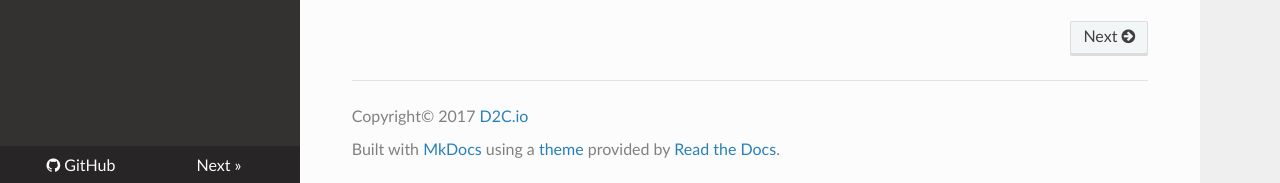
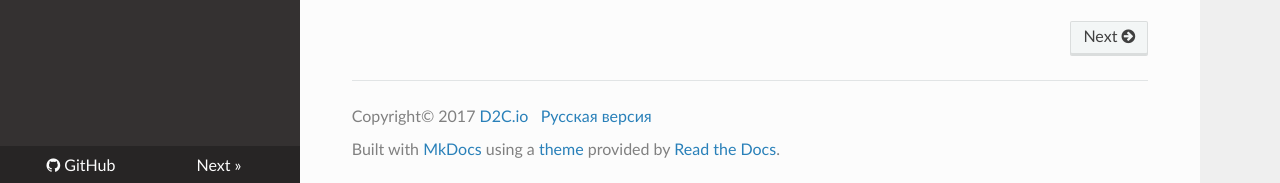
Before and after one commit to d2cio/docs, an MkDocs documentation site: the page built from docs/index.md, in a window 1280 px wide and 1269 px high. Shown: the part 1083-1266 px from the top of the window. Built offline with MkDocs 1.6.1, drawn with Linux system fonts in a browser that asks for light colours; nearby versions of some CDN libraries; old or Windows-style settings are respelled for this version of MkDocs.

Commit message:
link to ru version

```diff
--- a/mkdocs.yml
+++ b/mkdocs.yml
@@ -2,7 +2,7 @@ site_name: D2C
 site_url: https://www.d2c.io
 site_description: Project documentation of D2C.io.
 site_author: D2C.io Team
-site_dir: site/en
+site_dir: site
 
 repo_url: https://github.com/d2cio/docs/
 
@@ -70,4 +70,4 @@ markdown_extensions:
       permalink: True
 
 
-copyright: Copyright&copy; 2017 <a href="https://d2c.io">D2C.io</a>
+copyright: Copyright&copy; 2017 <a href="https://d2c.io">D2C.io</a>&nbsp;&nbsp;&nbsp;<a href="https://docs.d2c.io/ru">Русская версия</a>
```
